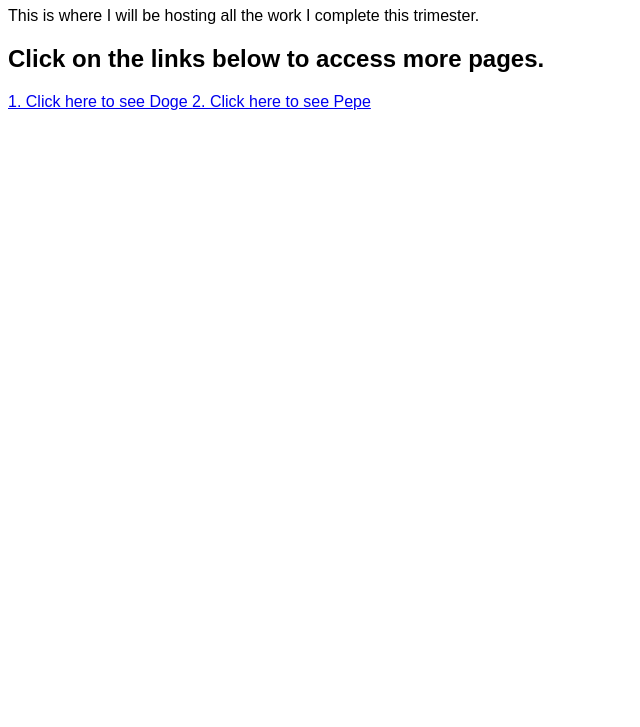
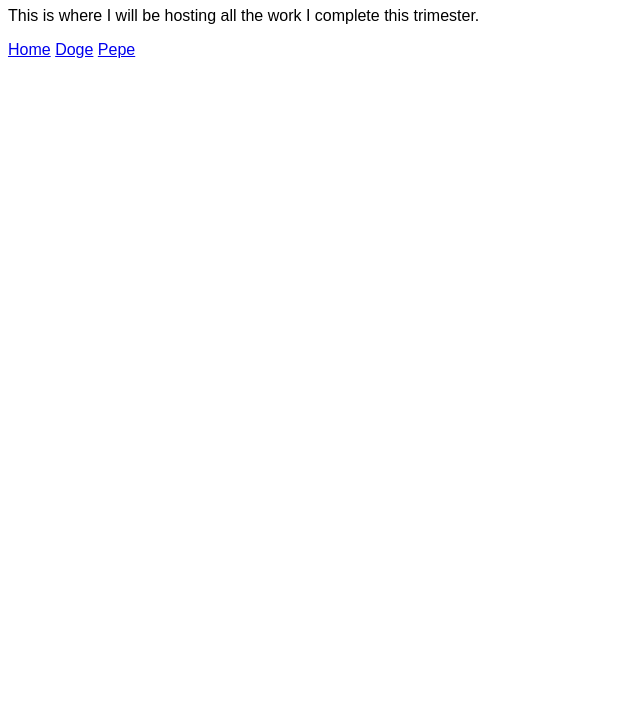
Before and after one commit to FriedTofu527/HtmlIntro, a plain HTML site: page index.html in a window 1280 px wide. Shown: the part 73-800 px from the top of the page, without its empty margins (0-640 px from the left). Drawn offline with Linux system fonts and the light colour scheme.

Commit message:
Update index.html

```diff
--- a/index.html
+++ b/index.html
@@ -4,21 +4,17 @@
 <head>
 	<meta charset="utf-8">
 	<meta name="viewport" content="width=device-width">
-	<title>Geoffrey's Website
-	</title>
+	<title>Geoffrey's Website</title>
 </head>
 
 <body style="font-family:arial;font-size:16px;">
-	<h1>Welcome to my website
-	</h1>
-	<p>This is where I will be hosting all the work I complete this trimester.
-	</p>
-	<h2>Click on the links below to access more pages.
-	</h2>
-	<a href="Doge.html">1. Click here to see Doge
-	</a>
-	<a href="Pepe.html">2. Click here to see Pepe
-	</a>
+	<h1>Welcome to my website</h1>
+	<p>This is where I will be hosting all the work I complete this trimester.</p>
+	<div class="topnav">
+  	<a class="active" href="index.html">Home</a>
+  	<a href="Doge.html">Doge</a>
+  	<a href="Pepe.html">Pepe</a>
+	</div>
 </body>
 
 </html>
```
